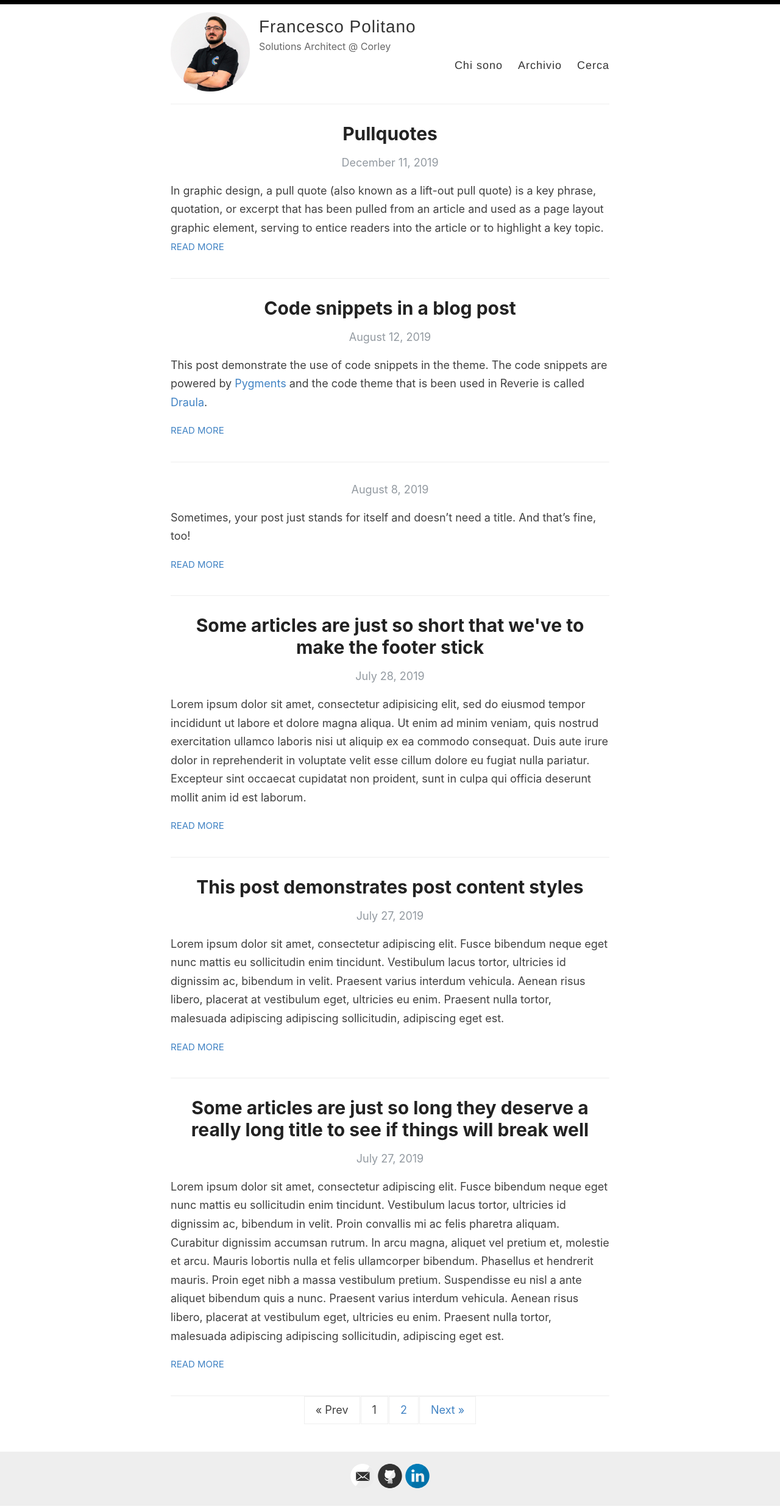
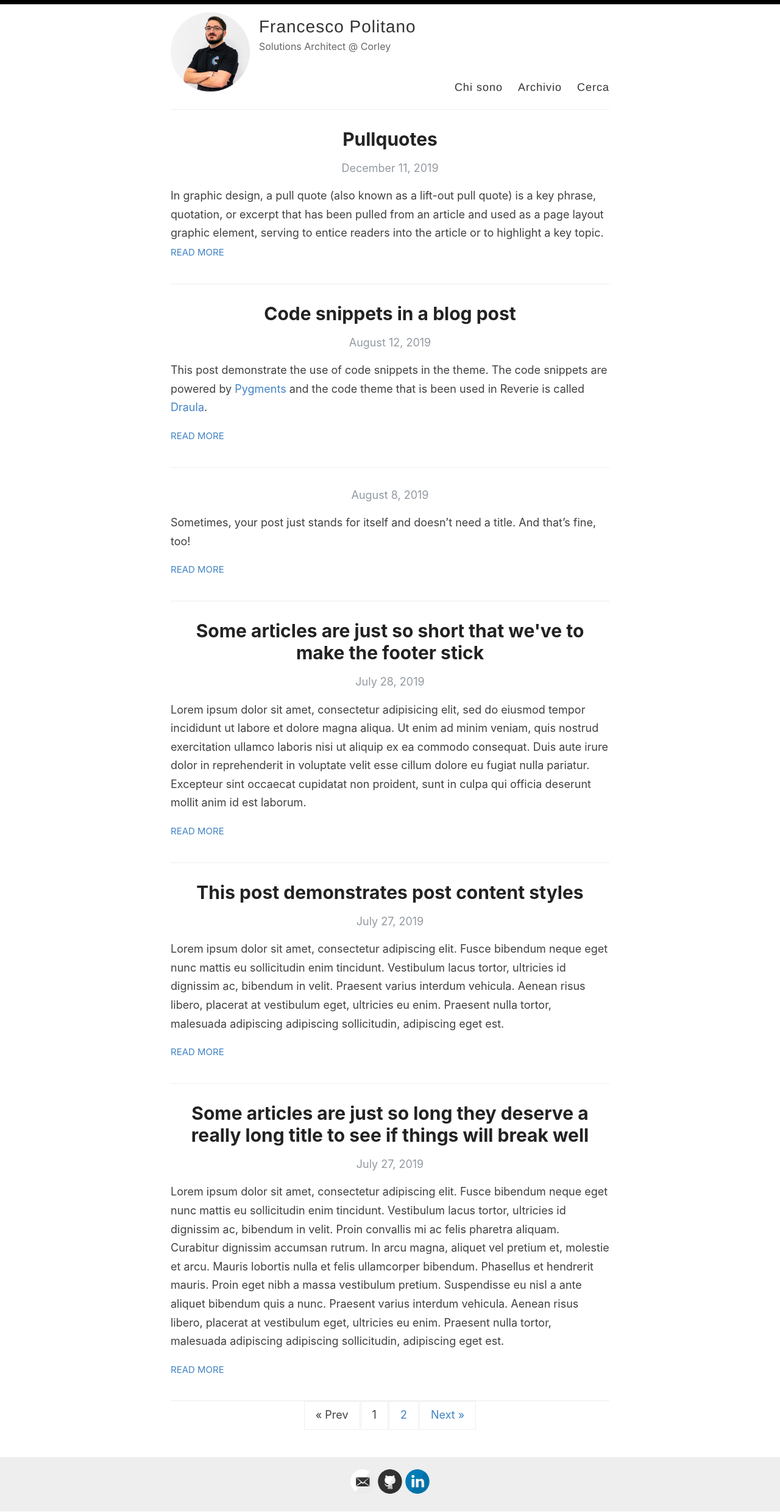
Before and after one commit to FrancescoPolitano/francescopolitano.github.io, a Jekyll site: the page built from index.html, in a window 1280 px wide. Shown: the whole page at 61% size. Built offline with Jekyll 4.4.1, drawn with Linux system fonts in a browser that asks for light colours; the list of posts is cut into pages by our own code.

Commit message:
margin nav

```diff
--- a/assets/style.scss
+++ b/assets/style.scss
@@ -331,7 +331,7 @@ p > img {
 
 nav {
   float: right;
-  margin-top: 10%; // @TODO: Vertically middle align
+  margin-top: 15%; // @TODO: Vertically middle align
   font-family: $helveticaNeue;
   font-size: 18px;
 
```
